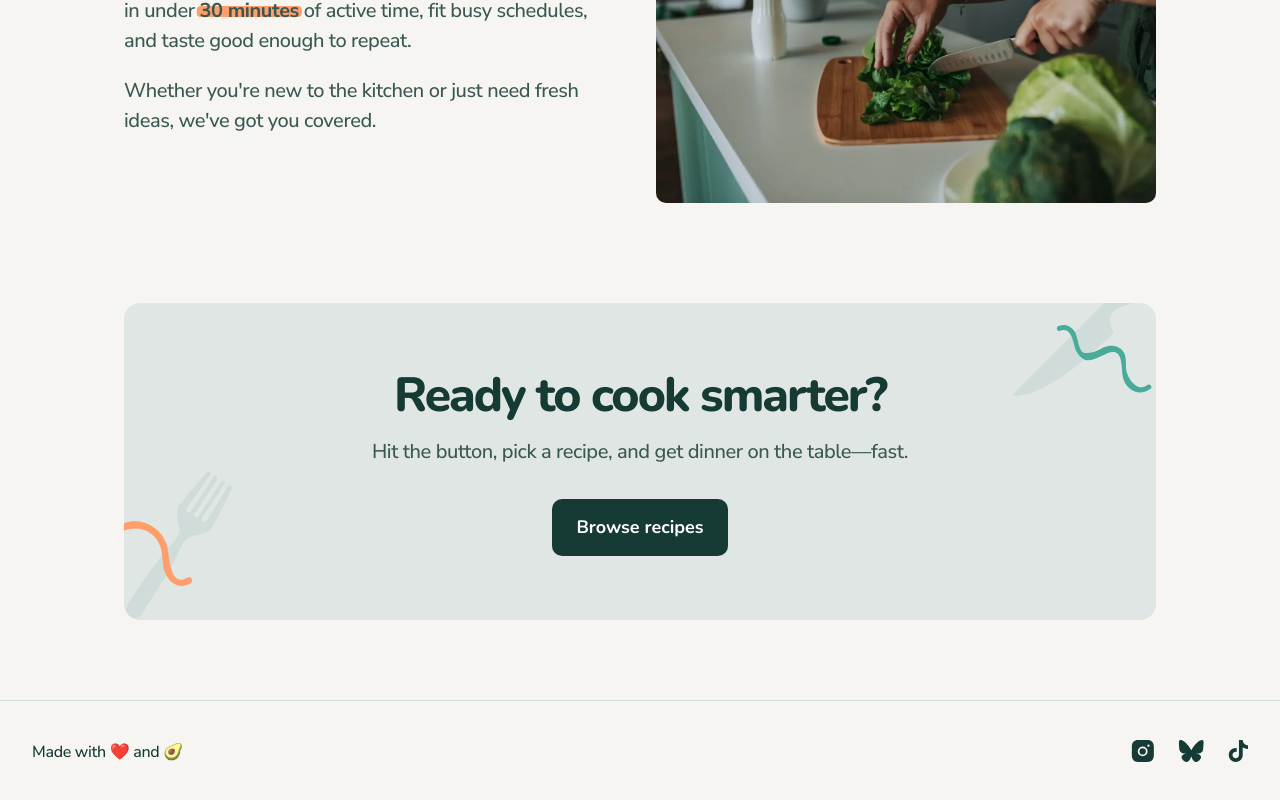
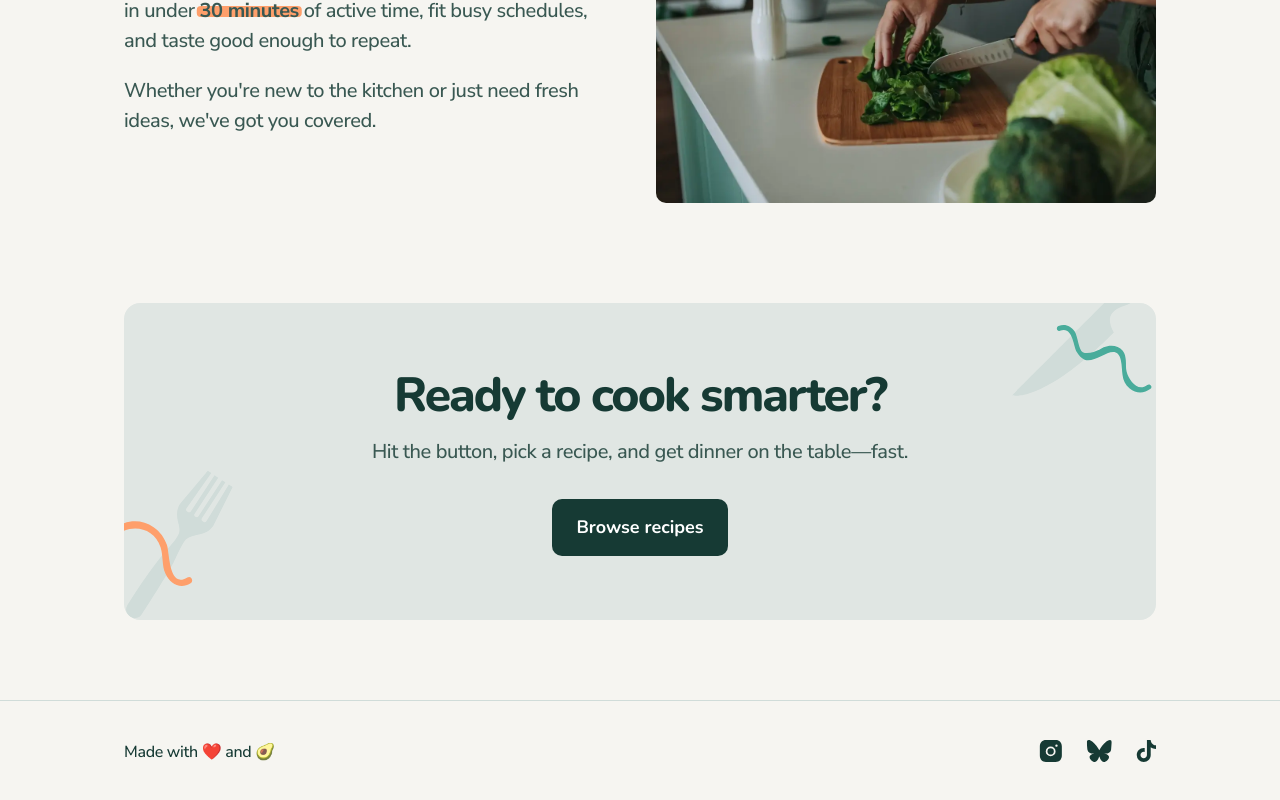
Before and after one commit to maishamir/recipe-finder, a React (Vite) app: page / in a window 1280 px wide. Shown: the part 1772-2572 px from the top of the page. Built offline with nearby package versions, Linux system fonts and the light colour scheme.

Commit message:
style footer for desktop

```diff
--- a/src/components/Footer/Footer.scss
+++ b/src/components/Footer/Footer.scss
@@ -27,6 +27,10 @@
         }
     }
 
+    @include desktop {
+        padding: 2.5rem 7.75rem;
+    }
+
     ul {
         display: flex;
         justify-content: center;
```
